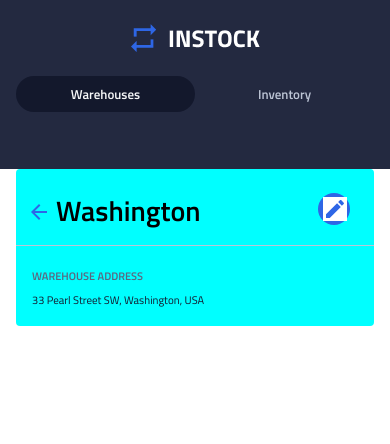
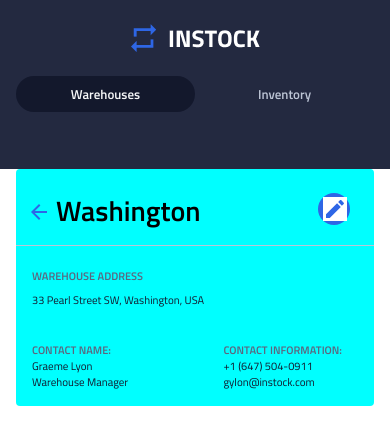
Before and after one commit to jacky-ui/InStock-BrainStation-Client, a React (Create React App) app: page /warehouse/1 in a window 390 px wide. Shown: the top 444 px of the page. Built offline with nearby package versions, Linux system fonts and the light colour scheme.

Commit message:
create address mobile

```diff
--- a/src/components/WarehouseIndividual/WarehouseIndividual.js
+++ b/src/components/WarehouseIndividual/WarehouseIndividual.js
@@ -22,6 +22,19 @@ function WarehouseIndividual() {
             <section className="container__address">
                 <span className="container__address--title">WAREHOUSE ADDRESS</span><br/>
                 <span className="container__address--address">33 Pearl Street SW, Washington, USA</span>
+
+                <section className="contact">
+                    <div className="contact__container">
+                        <span className="contact__container--head">CONTACT NAME:</span>
+                        <span className="contact__container--text">Graeme Lyon</span>
+                        <span className="contact__container--text">Warehouse Manager</span>
+                    </div>
+                    <div className="contact__container">
+                        <span className="contact__container--head">CONTACT INFORMATION:</span>
+                        <a className="contact__container--link" href='tel:+1647-504-0911'>+1 (647) 504-0911</a>
+                        <a className="contact__container--link" href="mailto:glyon@instock.com">gylon@instock.com</a>
+                    </div>
+                </section>
             </section>
         </article>
     )
--- a/src/components/WarehouseIndividual/WarehouseIndividual.scss
+++ b/src/components/WarehouseIndividual/WarehouseIndividual.scss
@@ -44,6 +44,34 @@
     }
 }
 
+// Styling for warehouse contact section
+.contact {
+    display: flex;
+    justify-content: space-between;
+    padding-top: 2rem;
+    padding-right: 1rem;
+
+    &__container {
+        display: flex;
+        flex-direction: column;
+
+        &--head {
+            @include mixins.table-header-mobile;
+            color: variables.$Slate;
+            font-weight: bold;
+        }
+        &--text {
+            @include mixins.body-small-mobile;
+            color: variables.$Instock-Black;
+        }
+        &--link {
+            @include mixins.body-small-mobile;
+            color: variables.$Instock-Black;
+            text-decoration: none;
+        }
+    }
+}
+
 .icon__edit {
     position: absolute;
     background: variables.$White;
```
